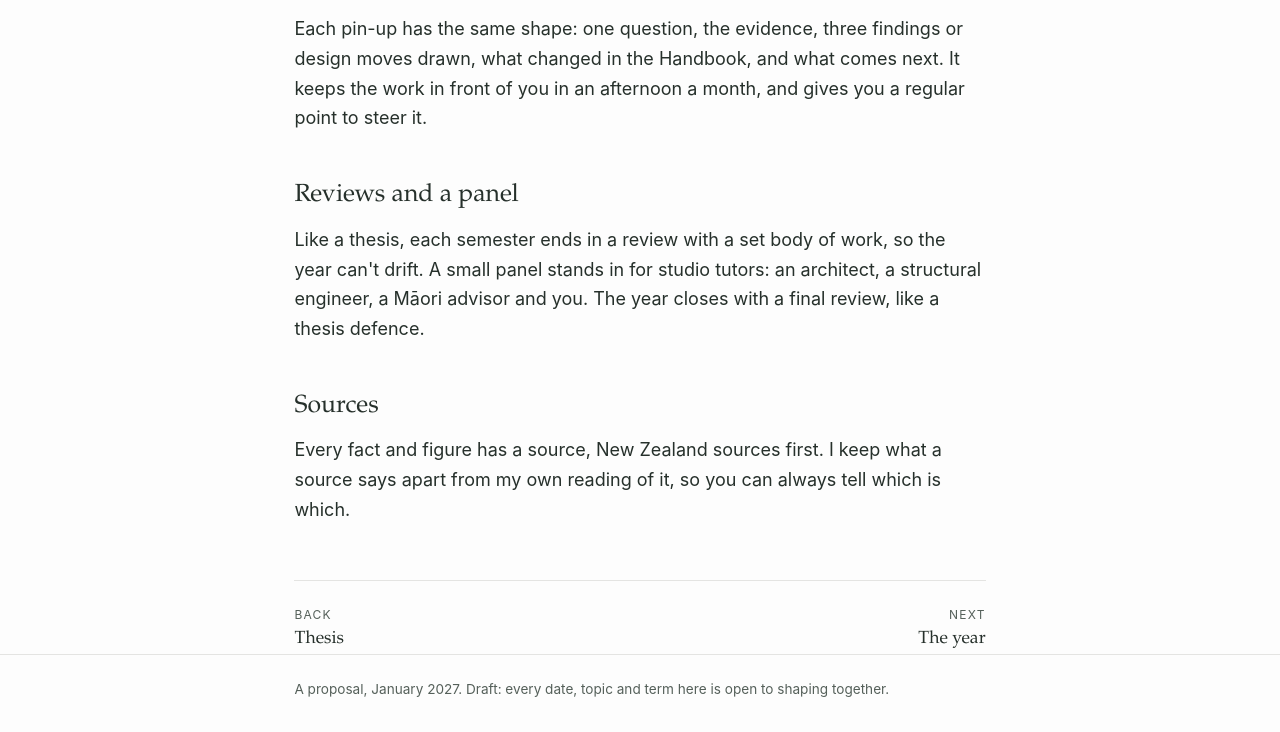
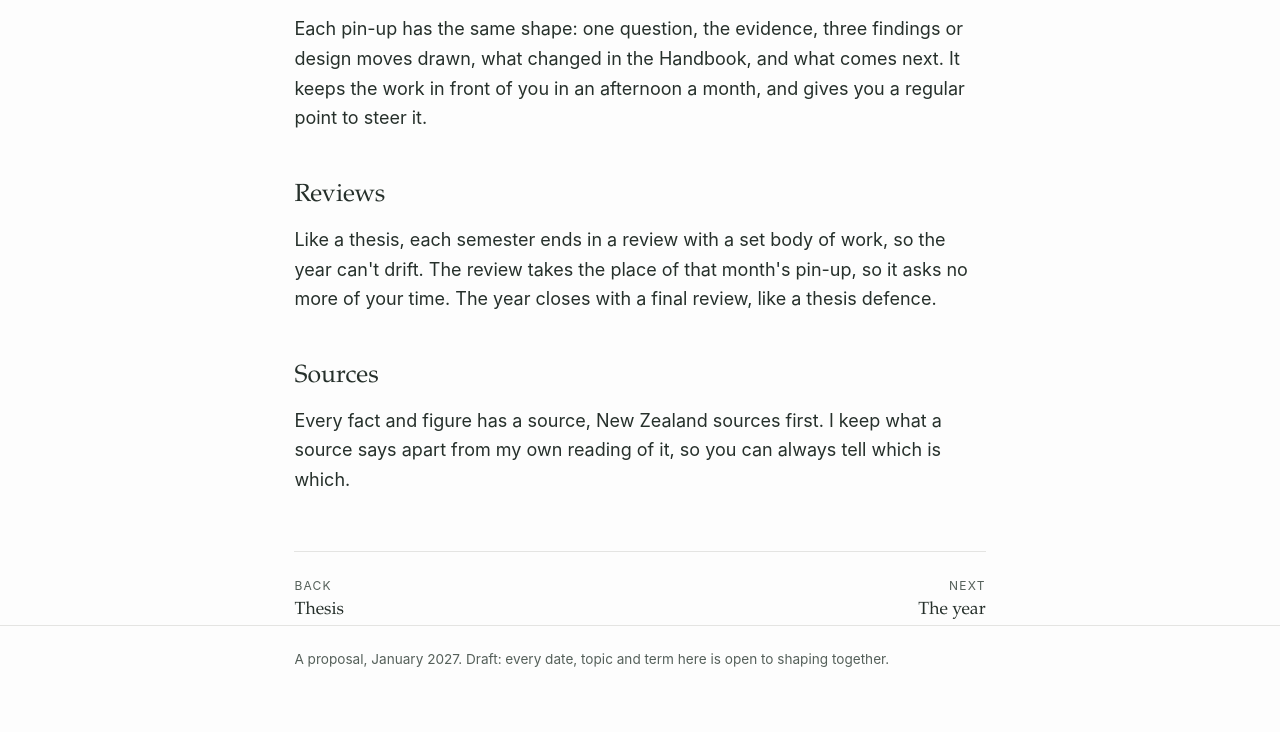
Before and after one commit to Mokapari/tussockdesign, a plain HTML site: page research-design.html in a window 1280 px wide. Shown: the part 1463-2195 px from the top of the page. After the commit the page ends 2165 px from the top, so only its background shows below. Drawn offline with Linux system fonts and the light colour scheme.

Commit message:
No review panel

```diff
--- a/research-design.html
+++ b/research-design.html
@@ -46,8 +46,8 @@
 </ul>
 <p>Each pin-up has the same shape: one question, the evidence, three findings or design moves drawn, what changed in the Handbook, and what comes next. It keeps the work in front of you in an afternoon a month, and gives you a regular point to steer it.</p>
 
-<h2>Reviews and a panel</h2>
-<p>Like a thesis, each semester ends in a review with a set body of work, so the year can't drift. A small panel stands in for studio tutors: an architect, a structural engineer, a Māori advisor and you. The year closes with a final review, like a thesis defence.</p>
+<h2>Reviews</h2>
+<p>Like a thesis, each semester ends in a review with a set body of work, so the year can't drift. The review takes the place of that month's pin-up, so it asks no more of your time. The year closes with a final review, like a thesis defence.</p>
 
 <h2>Sources</h2>
 <p>Every fact and figure has a source, New Zealand sources first. I keep what a source says apart from my own reading of it, so you can always tell which is which.</p>
```
